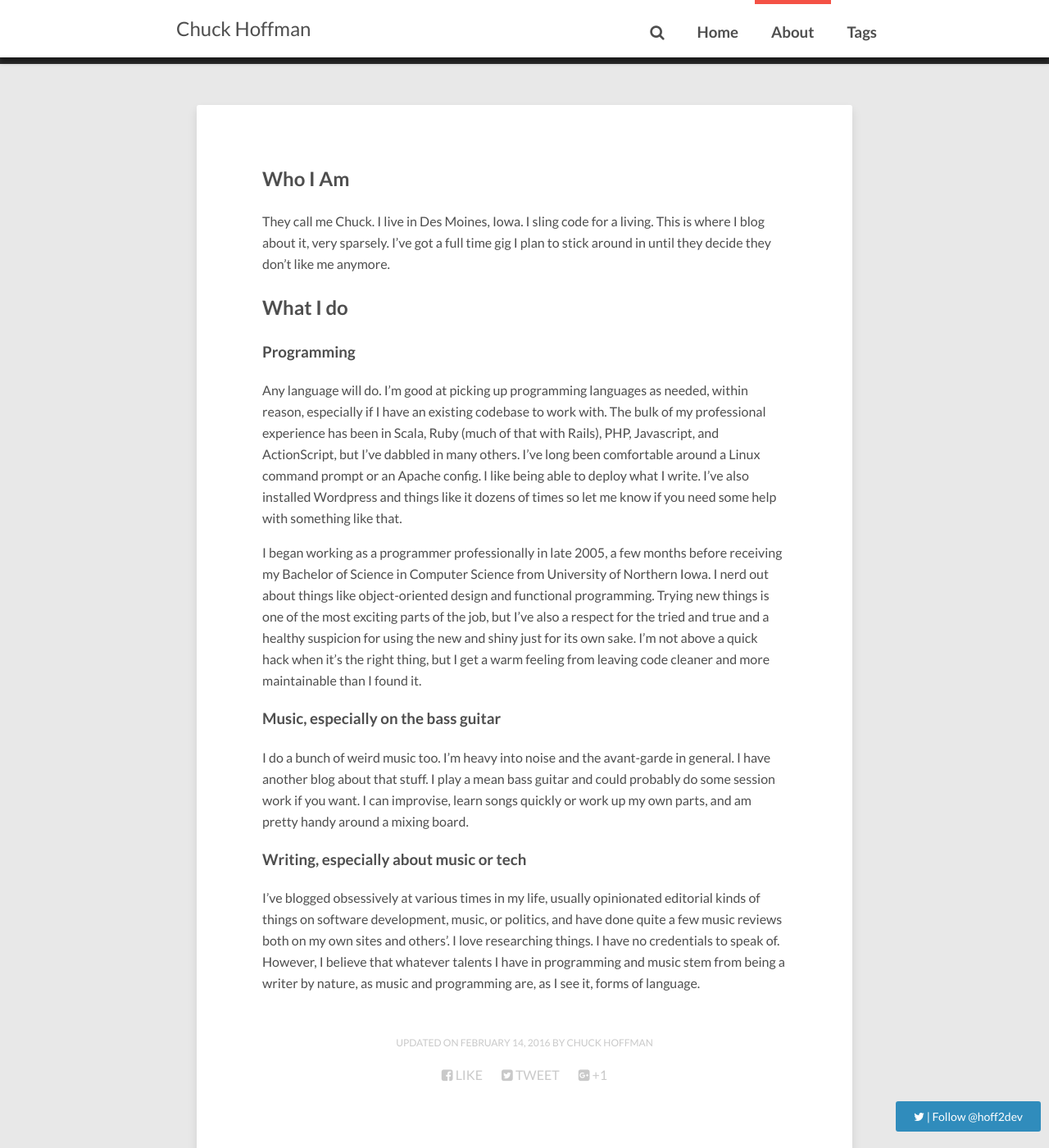
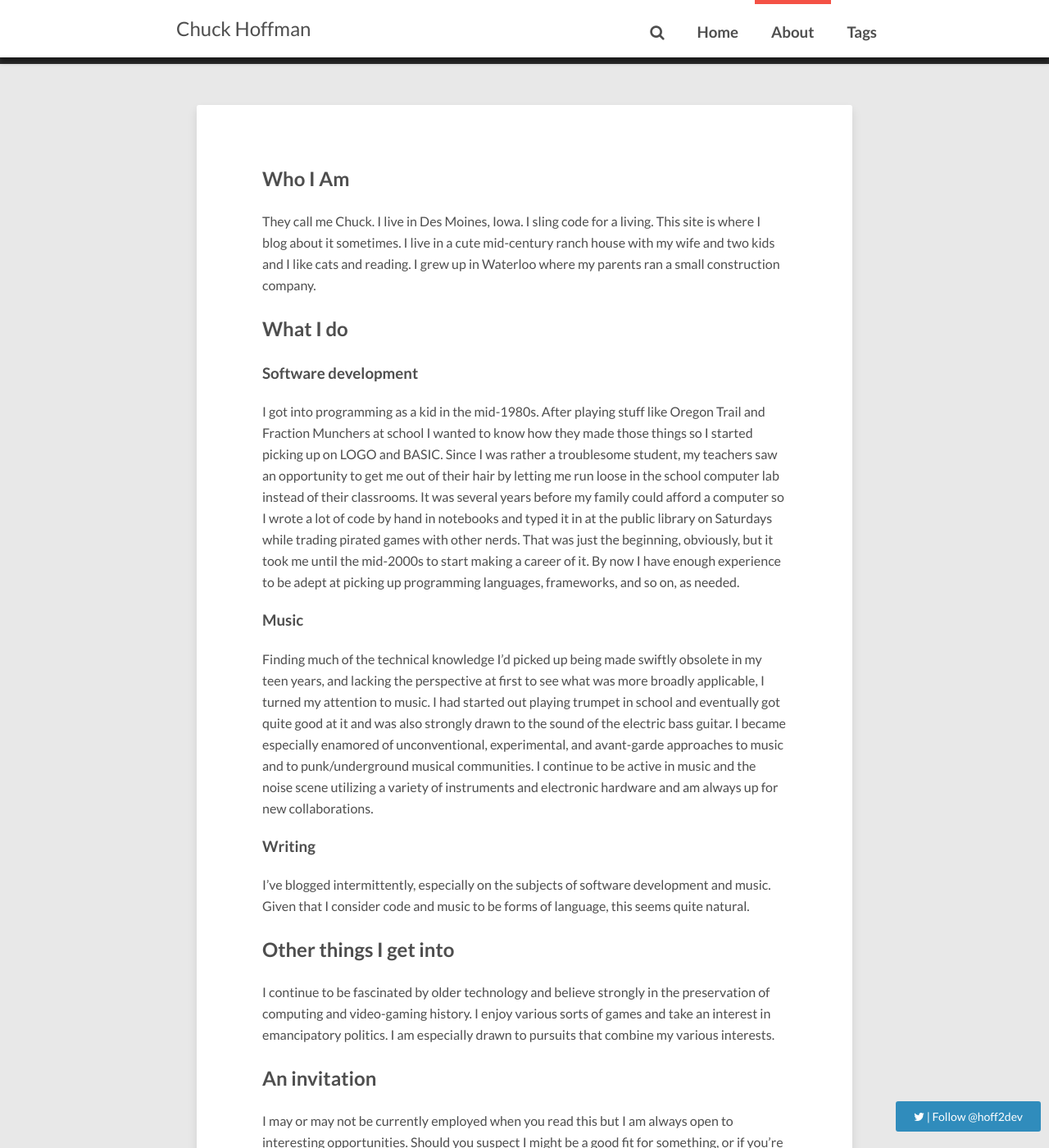
Before and after one commit to hoff2/hoff2.github.io, a Jekyll site: the page built from about.md, in a window 1280 px wide and 1400 px high, scrolled down 222 px. Shown: the whole window at 82% size. Built offline with Jekyll 4.4.1, drawn with Linux system fonts in a browser that asks for light colours; nearby versions of some CDN libraries; comment, search, counter and statistics services are not loaded; some of the changed text lies outside the part shown.

Commit message:
new about page text

```diff
--- a/about.md
+++ b/about.md
@@ -8,42 +8,55 @@ modified: 2016-02-14
 ## Who I Am
 
 They call me Chuck. I live in Des Moines, Iowa. I sling code for a living. This
-is where I blog about it, very sparsely. I've got a full time gig I plan to
-stick around in until they decide they don't like me anymore.
+site is where I blog about it sometimes. I live in a cute mid-century ranch
+house with my wife and two kids and I like cats and reading. I grew up in
+Waterloo where my parents ran a small construction company.
 
 ## What I do
 
-### Programming
+### Software development
 
-Any language will do. I'm good at picking up programming languages as needed,
-within reason, especially if I have an existing codebase to work with. The bulk
-of my professional experience has been in Scala, Ruby (much of that with Rails),
-PHP, Javascript, and ActionScript, but I've dabbled in many others. I've long
-been comfortable around a Linux command prompt or an Apache config. I like being
-able to deploy what I write. I've also installed Wordpress and things like it
-dozens of times so let me know if you need some help with something like that.
+I got into programming as a kid in the mid-1980s. After playing stuff like
+Oregon Trail and Fraction Munchers at school I wanted to know how they made
+those things so I started picking up on LOGO and BASIC. Since I was rather a
+troublesome student, my teachers saw an opportunity to get me out of their hair
+by letting me run loose in the school computer lab instead of their classrooms.
+It was several years before my family could afford a computer so I wrote a lot
+of code by hand in notebooks and typed it in at the public library on Saturdays
+while trading pirated games with other nerds. That was just the beginning,
+obviously, but it took me until the mid-2000s to start making a career of it. By
+now I have enough experience to be adept at picking up programming languages,
+frameworks, and so on, as needed.
 
-I began working as a programmer professionally in late 2005, a few months before
-receiving my Bachelor of Science in Computer Science from University of Northern
-Iowa. I nerd out about things like object-oriented design and functional
-programming. Trying new things is one of the most exciting parts of the job, but
-I've also a respect for the tried and true and a healthy suspicion for using the
-new and shiny just for its own sake. I'm not above a quick hack when it's the
-right thing, but I get a warm feeling from leaving code cleaner and more
-maintainable than I found it.
+### Music
 
-### Music, especially on the bass guitar
+Finding much of the technical knowledge I'd picked up being made swiftly
+obsolete in my teen years, and lacking the perspective at first to see what was
+more broadly applicable, I turned my attention to music. I had started out
+playing trumpet in school and eventually got quite good at it and was also
+strongly drawn to the sound of the electric bass guitar. I became especially
+enamored of unconventional, experimental, and avant-garde approaches to music
+and to punk/underground musical communities. I continue to be active in music
+and the noise scene utilizing a variety of instruments and electronic hardware
+and am always up for new collaborations.
 
-I do a bunch of weird music too. I'm heavy into noise and the avant-garde in
-general. I have another blog about that stuff. I play a mean bass guitar and
-could probably do some session work if you want. I can improvise, learn songs
-quickly or work up my own parts, and am pretty handy around a mixing board.
+### Writing
 
-### Writing, especially about music or tech
+I've blogged intermittently, especially on the subjects of software development
+and music. Given that I consider code and music to be forms of language, this
+seems quite natural.
 
-I've blogged obsessively at various times in my life, usually opinionated
-editorial kinds of things on software development, music, or politics, and have
-done quite a few music reviews both on my own sites and others'. I love
-researching things. I have no credentials to speak of. However, I believe that
-whatever talents I have in programming and music stem from being a writer by
-nature, as music and programming are, as I see it, forms of language.
+## Other things I get into
+
+I continue to be fascinated by older technology and believe strongly in the
+preservation of computing and video-gaming history. I enjoy various sorts of
+games and take an interest in emancipatory politics. I am especially drawn to
+pursuits that combine my various interests.
+
+## An invitation
+
+I may or may not be currently employed when you read this but I am always open
+to interesting opportunities. Should you suspect I might be a good fit for
+something, or if you're just interested in more specific details about any of my
+various projects and hobbies, feel free to contact me via any of the
+social-media channels linked to on this site.
```
